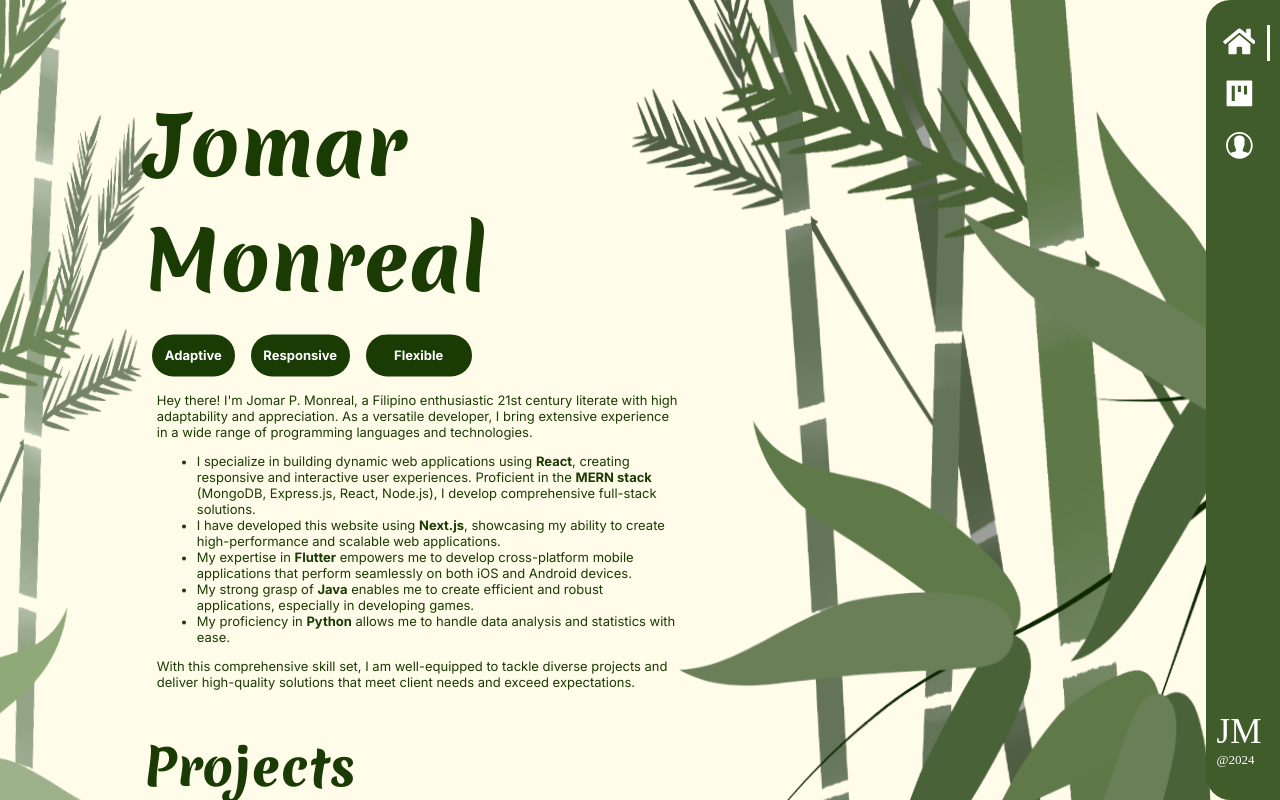
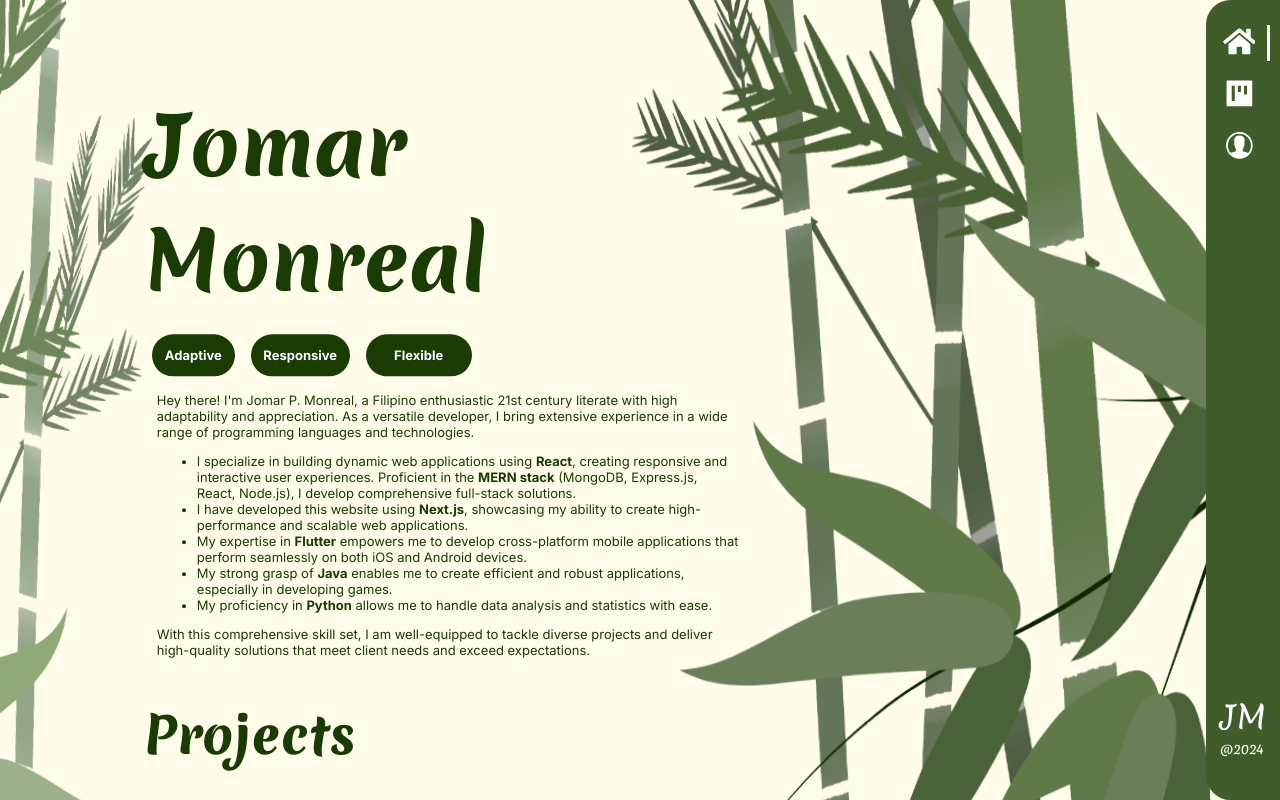
Before and after one commit to JomarMonreal/monreal-portfolio-alpha, a Next.js app: page / in a window 1280 px wide. Shown: the top 800 px of the page. Built offline with nearby package versions, Linux system fonts and the light colour scheme.

Commit message:
chore: removed hidden navbar

```diff
--- a/src/components/NavBar.module.css
+++ b/src/components/NavBar.module.css
@@ -46,15 +46,16 @@
 }
 
 .nav_bar_label{
-    font-family: recoleta;
+    font-family: "Merienda",cursive;
     color: white;
     padding-bottom: 5ch;
+    padding-left: 1ch;
     user-select: none;
     cursor: pointer;
 }
 
 .nav_bar_title{
-    font-size: 2.2rem;
+    font-size: 2rem;
     text-align: center;
 }
 
--- a/src/components/NavBar.tsx
+++ b/src/components/NavBar.tsx
@@ -18,27 +18,6 @@ const NavBar: FC<{ navBarItems: NavBarItem[] }> = ({navBarItems}) => {
 
   return (
     <>
-    <div className={`${styles.nav_bar} ${styles.nav_bar_hidden}`}>
-    {
-        navBarItems.map((navBarItem,index) =>{
-            return(
-                <li
-                key={index}
-                id={"nav_bar-button-" + index}
-                className={`${styles.nav_bar_button}`}
-                onClick={(e) => {
-                    setselectedIndex(index)
-                }}
-
-                >
-                <div id={"nav_bar-selected-" + index} className={selectedIndex === index? `${styles.nav_bar_selected}`: `${styles.nav_bar_selected} ${styles.no_display}`} title={navBarItem.label}></div>
-                {navBarItem.icon}
-                </li>
-            )
-        })
-        }
-    </div>
-
     <div className={`${styles.nav_bar}`}>
         <ul className={`${styles.nav_bar_buttons}`}>
             {
@@ -63,8 +42,8 @@ const NavBar: FC<{ navBarItems: NavBarItem[] }> = ({navBarItems}) => {
             }
         </ul>
         <div className={`${styles.nav_bar_label}`}>
-        <div className={`${styles.nav_bar_title}`}>JM</div>
-        <div>@2024</div>
+            <div className={`${styles.nav_bar_title}`}>JM</div>
+            <div>@2024</div>
         </div>
     </div>
     </>
```
